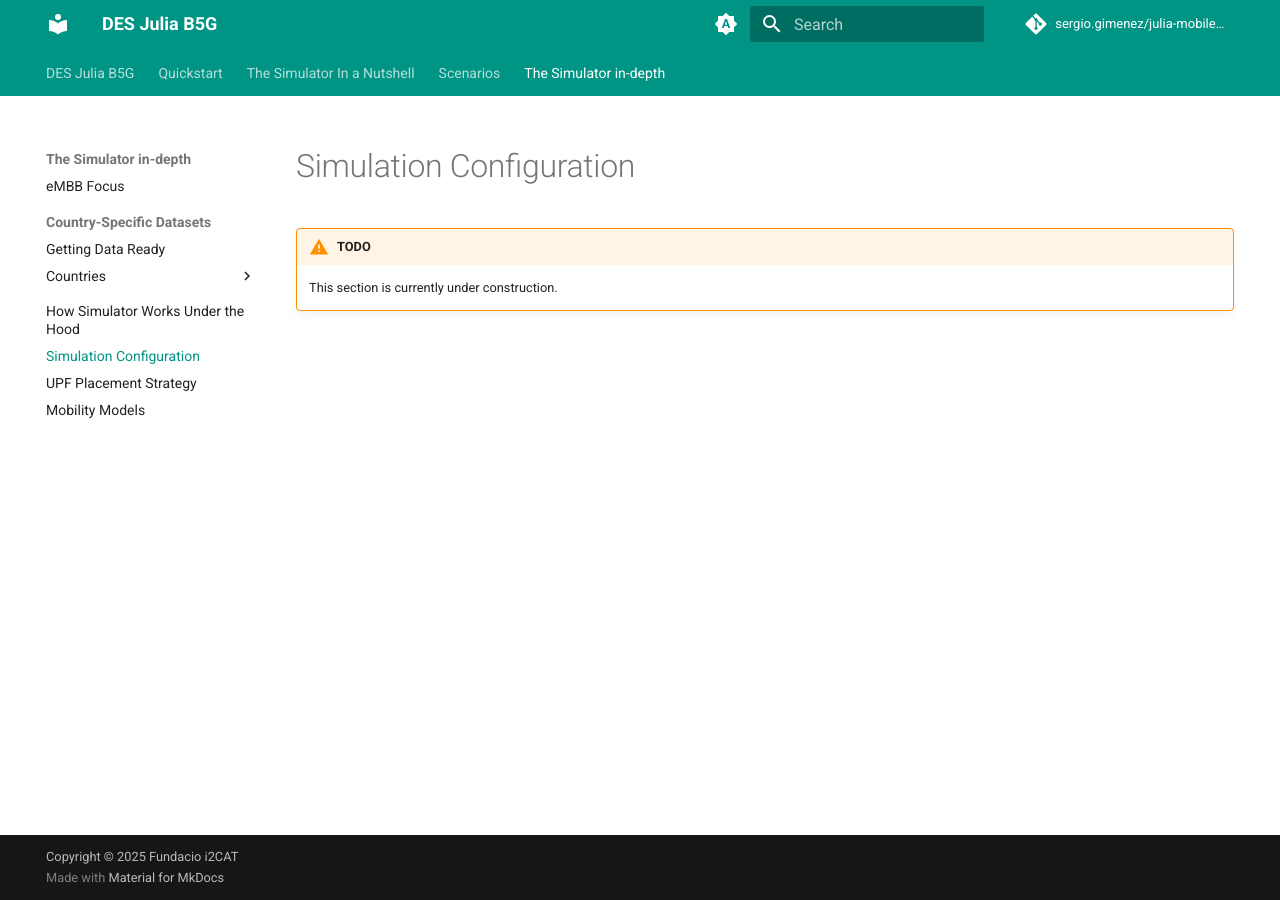
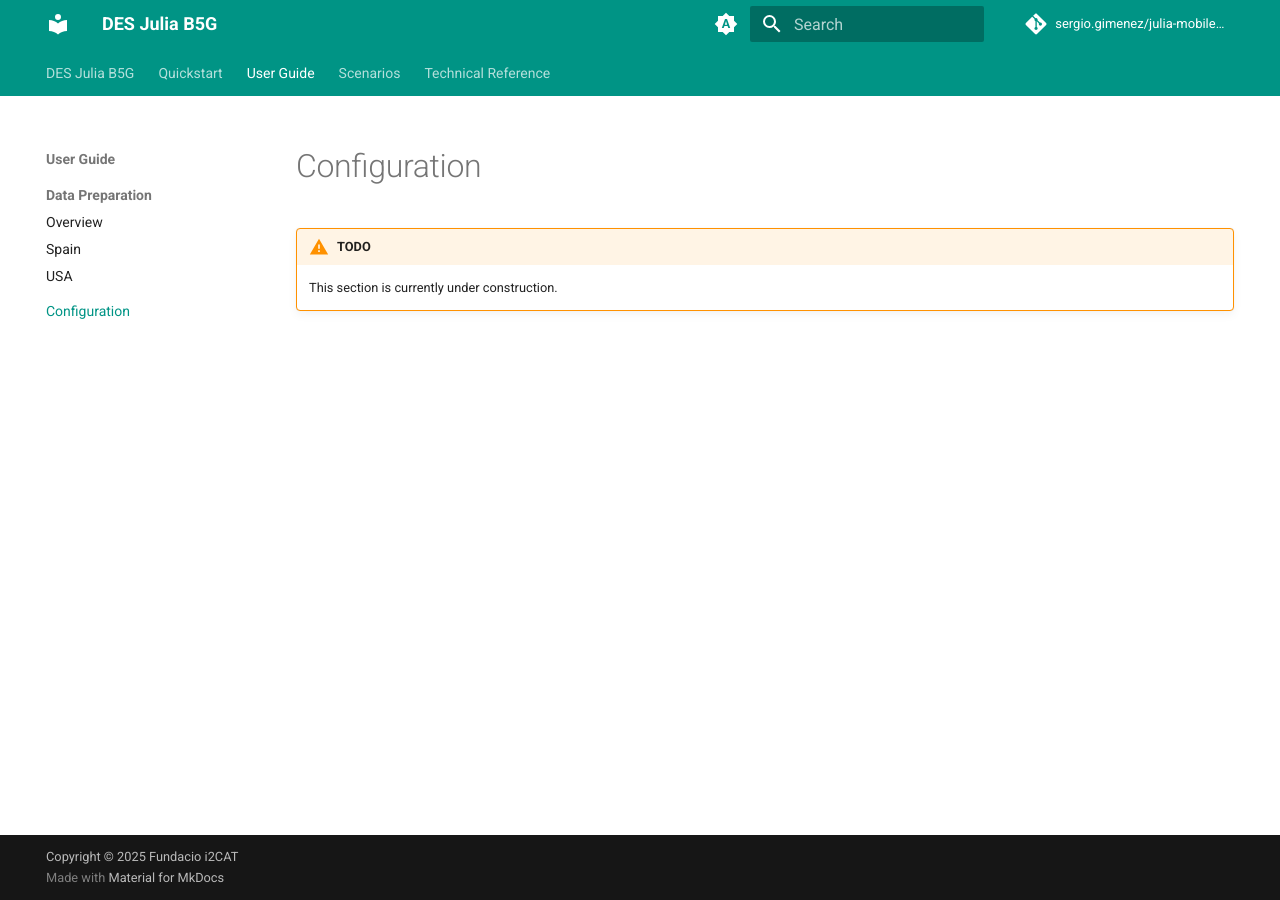
Before and after one commit to Fundacio-i2CAT/PLMN-GraphSim, an MkDocs documentation site: the page built from docs/simulation-details/simulation-configuration.md, in a window 1280 px wide. Built offline with MkDocs 1.6.1 and Material for MkDocs 9.7.7, drawn with Linux system fonts in a browser that asks for light colours.

```diff
--- a/mkdocs.yml
+++ b/mkdocs.yml
@@ -9,8 +9,14 @@ copyright: Copyright &copy; 2025 Fundacio i2CAT
 nav:
   - DES Julia B5G: index.md
   - Quickstart: quickstart.md
-  - The Simulator In a Nutshell: simulation-details/in-a-nutshell/in-a-nutshell.md
+  - User Guide:
+      - Data Preparation:
+          - Overview: agents/getting-data-ready.md
+          - Spain: agents/countries/spain.md
+          - USA: agents/countries/usa.md
+      - Configuration: simulation-details/simulation-configuration.md
   - Scenarios:
+      - scenarios/index.md
       - Single-Tier Architecture:
           - scenarios/single_tier_architecture/setup.md
           - scenarios/single_tier_architecture/analysis.md
@@ -20,23 +26,22 @@ nav:
       - Mobility:
           - scenarios/mobility/setup.md
           - scenarios/mobility/analysis.md
-  - The Simulator in-depth:
-      - eMBB Focus: simulation-details/embb.md
-      - Country-Specific Datasets:
-          - Getting Data Ready: agents/getting-data-ready.md
-          - Countries:
-              - Spain: agents/countries/spain.md
-              - USA: agents/countries/usa.md
-      - How Simulator Works Under the Hood: simulation-details/how-simulator-works.md
-      - Simulation Configuration: simulation-details/simulation-configuration.md
-      - UPF Placement Strategy: simulation-details/k-means.md
-      - Mobility Models: simulation-details/mobility-models.md
+  - Technical Reference:
+      - Core Concepts:
+          - In a Nutshell: simulation-details/in-a-nutshell/in-a-nutshell.md
+          - Under the Hood: simulation-details/how-simulator-works.md
+      - Algorithms & Models:
+          - UPF Placement Strategy: simulation-details/k-means.md
+          - Mobility Models: simulation-details/mobility-models.md
+          - eMBB Focus: simulation-details/embb.md
+          - Memory Calculation: memory_calculation.md
 
 theme:
   name: material
   features:
     - navigation.tabs
     - navigation.sections
+    - navigation.indexes
     - toc.integrate
     - content.code.copy
     - content.code.annotate
```
Also changed, not shown: docs/scenarios/index.md (added, +34 -0 lines).
